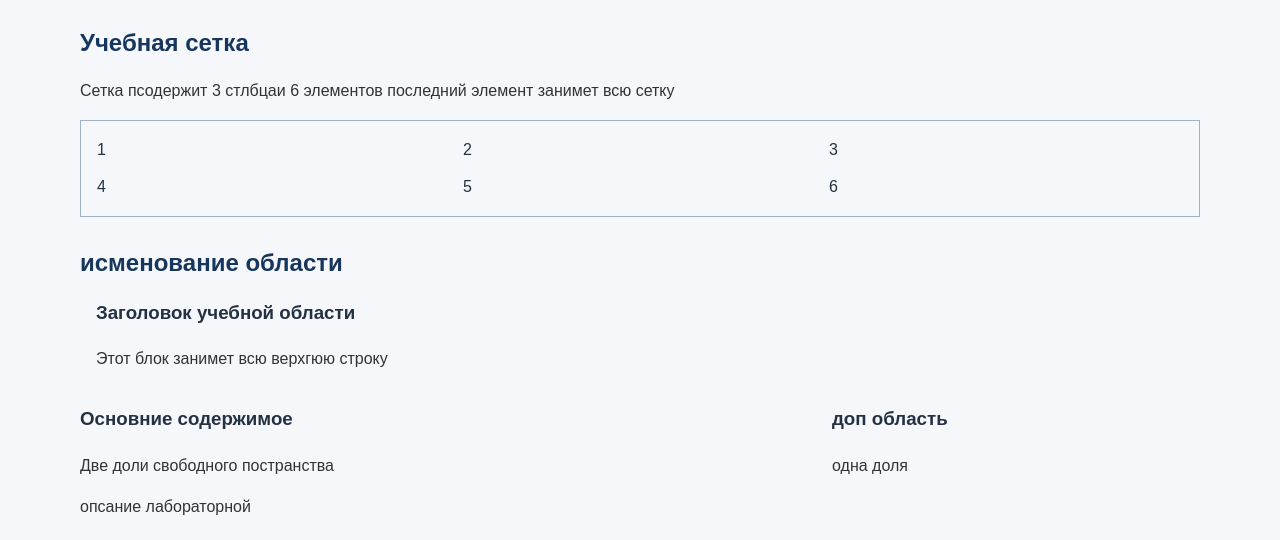
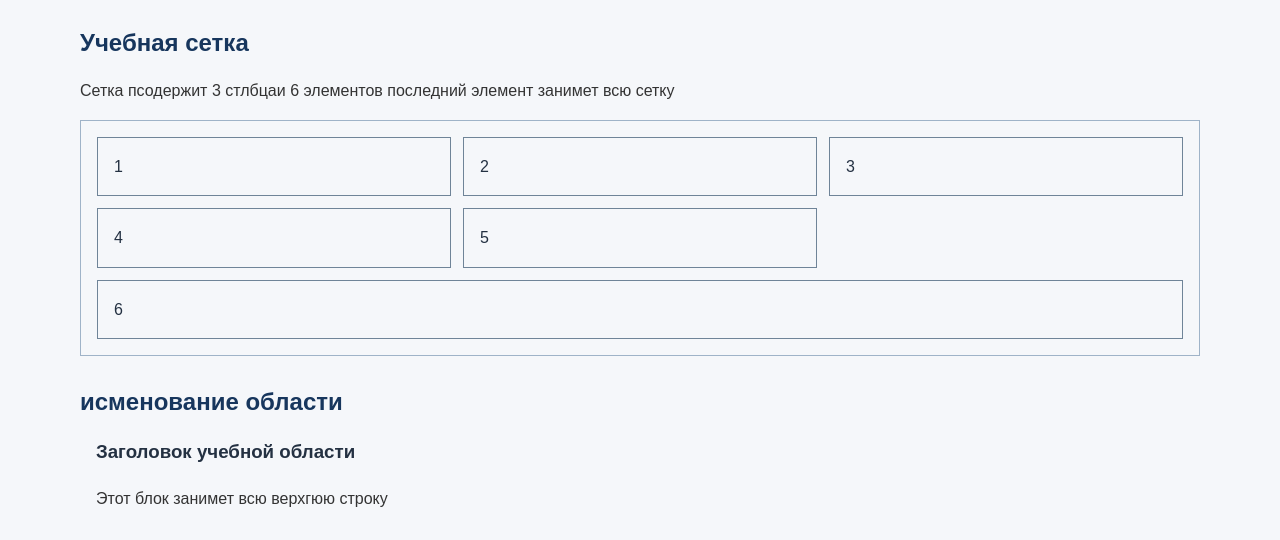
Before and after one commit to ta0-Yan-9/practica3, a plain HTML site: page about-me/grid-lab.html in a window 1280 px wide. Shown: the part 260-800 px from the top of the page. Drawn offline with Linux system fonts and the light colour scheme.

Commit message:
исправлено

```diff
--- a/about-me/style.css
+++ b/about-me/style.css
@@ -301,9 +301,13 @@ width: auto;
     border: 1px solid #9fb3c8;
 }
 
-.grid-iten {
+.grid-item {
     padding: 1rem;
     border: 1px solid #6f8498;
+}
+
+.grid-item-total {
+    grid-column: span 3;
 }
 
 .area-demo{
```
